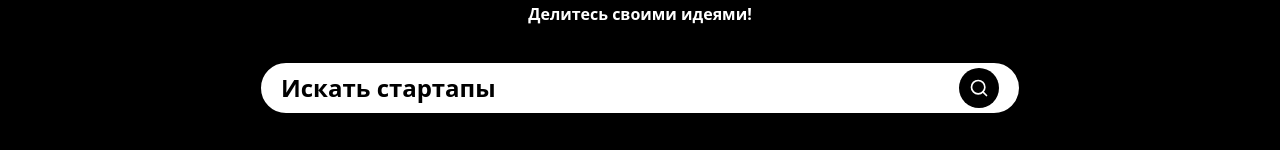
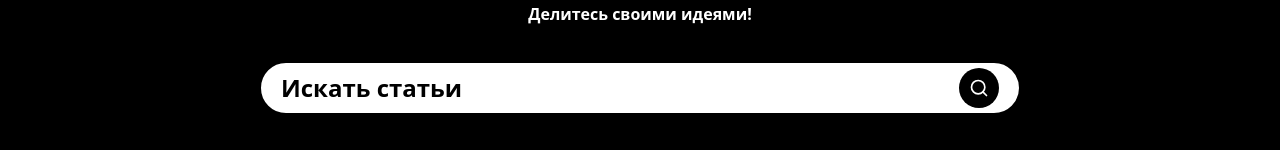
Before and after one commit to GotLib567/articles-app, a Next.js app: page / in a window 1280 px wide. Shown: the part 203-363 px from the top of the page. Built offline with nearby package versions, Linux system fonts and the light colour scheme; no server answers.

Commit message:
micro fix

```diff
--- a/components/SearchForm.tsx
+++ b/components/SearchForm.tsx
@@ -10,7 +10,7 @@ function SearchForm({ query }: { query?: string }) {
         name="query"
         defaultValue={query}
         className="search-input"
-        placeholder="Искать стартапы"
+        placeholder="Искать статьи"
       />
 
       <div className="flex gap-2">
```
